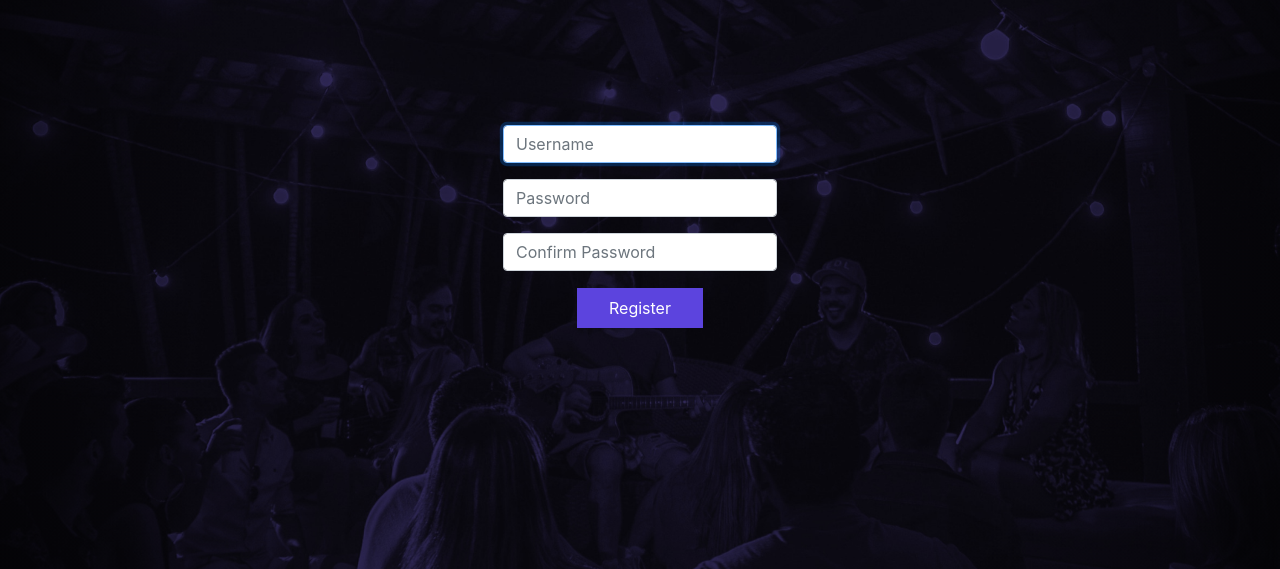
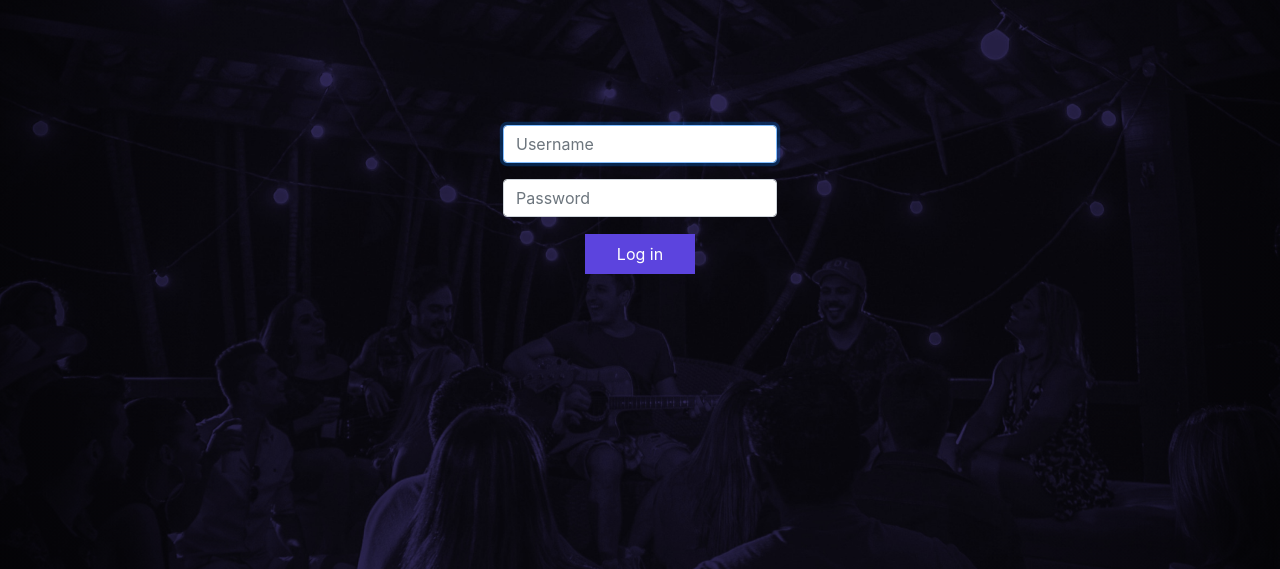
Before and after one commit to jessekommandeur/spotiwy, a Flask app: page /login in a window 1280 px wide. Shown: the part 99-668 px from the top of the page. Run offline with Flask 2, Linux system fonts and the light colour scheme; some libraries are stand-ins or nearby versions.

Commit message:
last update today

```diff
--- a/application.py
+++ b/application.py
@@ -9,6 +9,7 @@ from werkzeug.security import check_password_hash, generate_password_hash
 from helpers import login_required, apology, generatenumber, room_required, converter, timer
 from random import randint
 from API import searchsong, createplaylist
+import json
 
 # Configure application
 app = Flask(__name__)
@@ -327,11 +328,11 @@ def like():
 # @app.route("/bin", methods=["GET"])
 # @login_required
 # @room_required
-# def remove():
+# def bin():
 
 #     """remove song from list"""
 
-#     db.execute("DELETE FROM rooms WHERE songid = :songid AND roomname = :roomname",  roomname = session["roomname"] , songid = )
+#     db.execute("DELETE FROM rooms WHERE songid = :songid AND roomname = :roomname",  roomname = session["roomname"] , songid =  )
 
 
 
--- a/templates/host.html
+++ b/templates/host.html
@@ -11,8 +11,8 @@
         </h1>
         <div class="form-group">
 
-            <input type="checkbox" name="disablevisitors" value="disable"> Disable add function for visitors<br>
-            <input type="checkbox" name="disablevisitors" value="disable"> Set max likes to 1 per minute<br>
+            <input style="color:white;" type="checkbox" name="disablevisitors" value="disable"> Disable add function for visitors<br>
+            <input style="color:white;" type="checkbox" name="disablevisitors" value="disable"> Set max likes to 1 per minute<br>
         </div>
 
         <button class="roombutton roombutton_hover" type="submit">Host room</button>
--- a/templates/login.html
+++ b/templates/login.html
@@ -1,65 +1,46 @@
 {% extends "layout.html" %}
 
 {% block main %}
-    <form action="/register" id="form" method="post">
+    <form action="/login" method="post">
         <p style="height: 80px;">
         </p>
         <div class="form-group">
-        <input  autocomplete="off" id="username" autofocus class="form-control" name="username" placeholder="Username" type="text">
+            <div class="form-group" class="alert alert-warning alert-dismissible" id ="username_alert">
+            <strong style="color:white;">Invalid username</strong>
         </div>
-        <div class="form-group" class="alert alert-warning alert-dismissible" id ="user_alert">
-            <strong style="color:white;">Username already exists</strong>
+            <input autocomplete="off" id ="username" autofocus class="form-control" name="username" placeholder="Username" onfocusout="checkusername()" type="text">
         </div>
         <div class="form-group">
-            <input class="form-control" id="password" name="password" placeholder="Password" type="password">
+        <div class="form-group" class="alert alert-warning alert-dismissible" id ="password_alert">
+            <strong style="color:white;">Invalid login</strong>
         </div>
-        <div class="form-group">
-            <input class="form-control"  id="confirmation" name="confirmation" placeholder="Confirm Password" onfocusout="check_passw()" type="password">
+            <input class="form-control" id="password" onfocusout="checkpassword()" name="password" placeholder="Password" type="password">
         </div>
-        <div class="form-group" class="alert alert-warning alert-dismissible" id ="passw_alert">
-            <strong style="color:white;">Password doesn't match</strong>
-        </div>
-        <button class="roombutton roombutton_hover" id="sumbit" type="submit">Register</button>
+        <button class="roombutton roombutton_hover" type="submit">Log in</button>
     </form>
     <script>
-
-    // $("#sumbit").click(function(event){
-    //     event.preventDefault();
-    $("#user_alert").hide();
-    $("#passw_alert").hide();
-    $(document).ready(function(){
-            document.getElementById("username").onkeyup = function(){
-                $.get('/usercheck?username=' + username.value, function(data) {
+    $("#username_alert").hide();
+    function checkusername(){
+        $.get('/usernamecheck?username=' + username.value, function(data) {
             if (data == false){
-                        $('#user_alert').show();
+                $('#username_alert').show();
             }
             else {
-                        $('#user_alert').hide();
+                $('#username_alert').hide();
             }
         });
     };
-    });
-    const form = document.getElementById("form");
-    form.addEventListener("submit", (e) => {
-        $.get('/usercheck?username=' + username.value, function(data) {
+
+    $("#password_alert").hide();
+    function checkpassword(){
+        $.get('/passwordcheck?password=' + password.value, function(data) {
             if (data == false){
-            e.preventDefault();
-        };
-        if (document.getElementById("password").value != document.getElementById("confirmation").value){
-            e.preventDefault();
-        };
-        });
-    });
-
-    function check_passw() {
-            if (document.getElementById("password").value != document.getElementById("confirmation").value){
-                $("#passw_alert").show();
+                $('#password_alert').show();
             }
             else {
-                $("#passw_alert").hide();
-
+                  $('#password_alert').hide();
+            }
+        });
     };
-    };
-
     </script>
 {% endblock %}
```
Also changed, not shown: spotiwy.db. Lines whose indentation alone changed are shown as unchanged.
